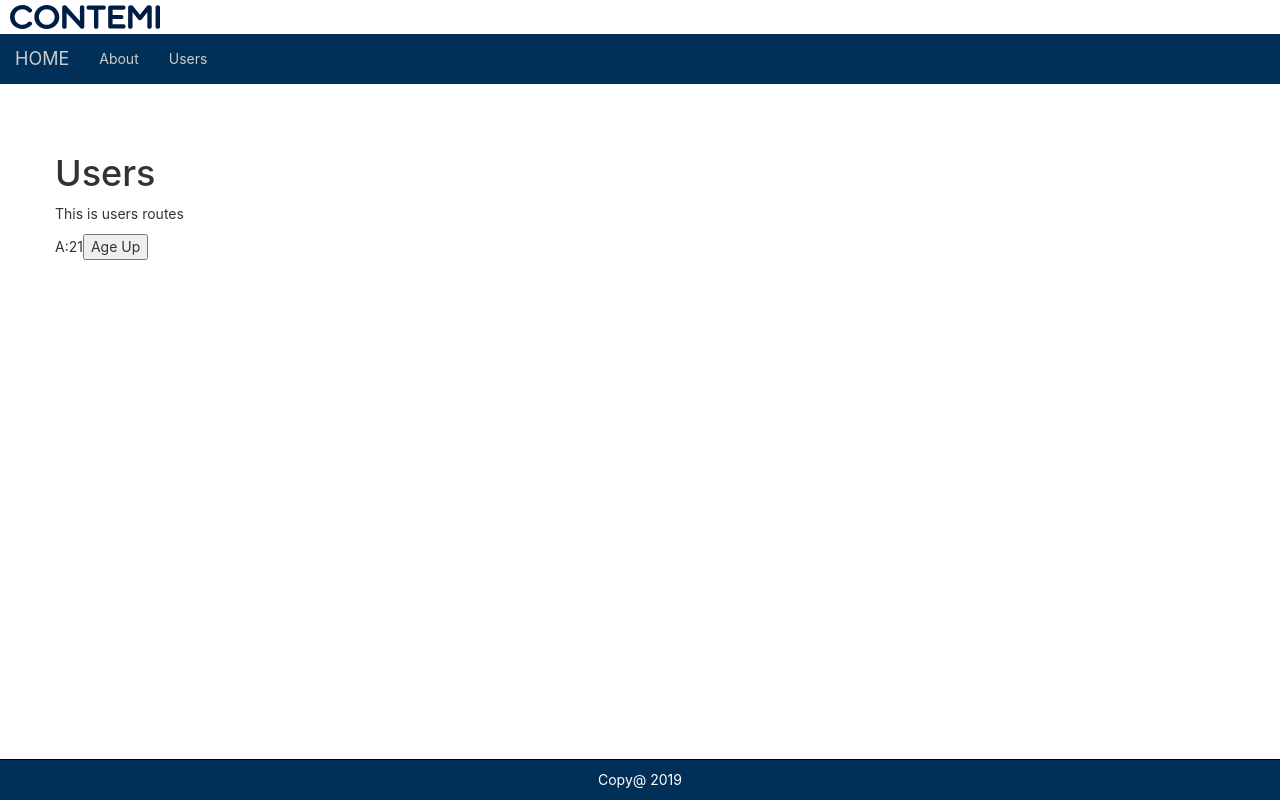
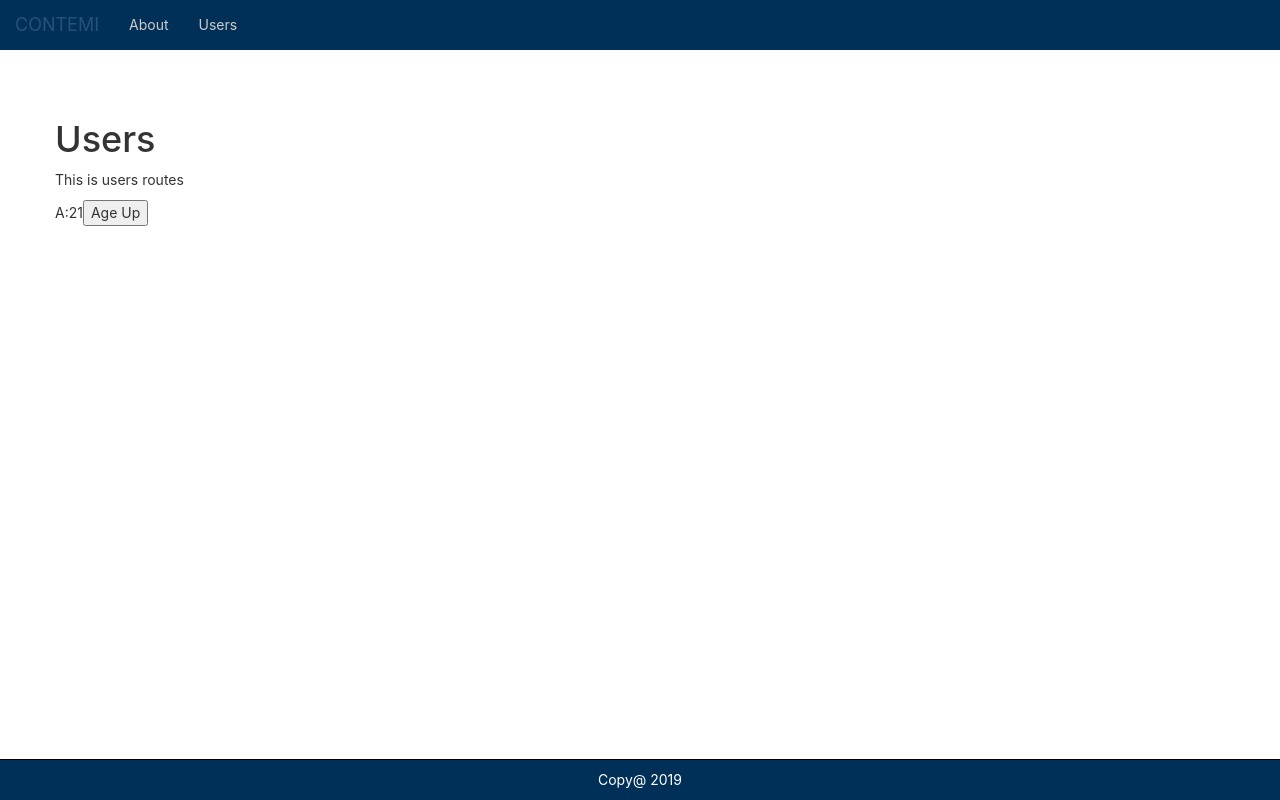
Before and after one commit to cotcac/react-template-router, a React (Create React App) app: page /users in a window 1280 px wide. Built offline with nearby package versions, Linux system fonts and the light colour scheme.

Commit message:
remove header

```diff
--- a/src/App.js
+++ b/src/App.js
@@ -1,5 +1,4 @@
 import React, { Suspense, lazy } from 'react';
-import Header from './template/Header';
 import Footer from './template/Footer';
 import Nav from './template/Nav';
 import { BrowserRouter as Router, Route, Switch } from 'react-router-dom';
@@ -15,7 +14,6 @@ function App() {
       <ErrorBoundary>
         <Suspense fallback={<div>Loading...</div>}>
           <div className="App">
-            <Header />
             <Nav></Nav>
             <div className="container">
               <div className="row">
--- a/src/template/Header.js
+++ /dev/null
@@ -1,12 +0,0 @@
-import React, { Component } from 'react';
-import logo from '../logo.svg'
-class Header extends Component {
-  render() {
-    return (
-      <header className="App-header">
-        <img className="logo" src={logo} alt="logo" />
-      </header>
-    )
-  }
-}
-export default Header;
--- a/src/template/Nav.js
+++ b/src/template/Nav.js
@@ -6,7 +6,7 @@ class Nav extends Component {
             <nav className="navbar navbar-reverse">
                 <div className="container-fluid">
                     <div className="navbar-header">
-                        <Link className="navbar-brand" to="/">HOME</Link>
+                        <Link className="navbar-brand" to="/">CONTEMI</Link>
                     </div>
                     <ul className="nav navbar-nav">
                         <li> <Link to="/about">About</Link> </li>
```
